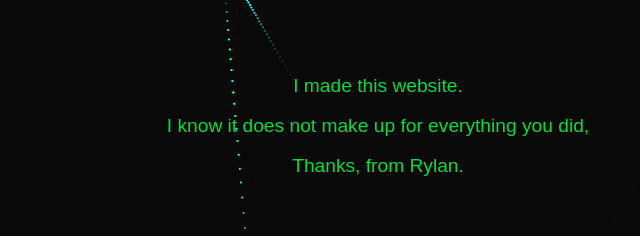
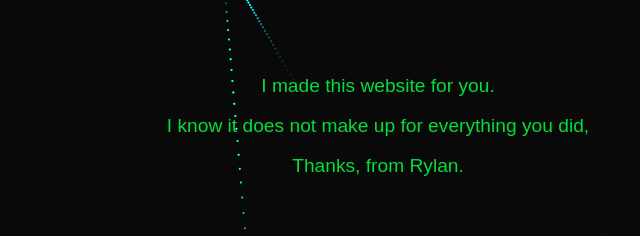
Before and after one commit to waflMAN07/happy_birthday, a plain HTML site: page index.html in a window 1280 px wide. Shown: the part 403-639 px from the top of the page, 262-902 px from the left. Drawn offline with Linux system fonts and the light colour scheme; a web font is replaced by a local one.

Commit message:
Update index.html

```diff
--- a/index.html
+++ b/index.html
@@ -20,7 +20,7 @@
       </div>
       <div class="flex-item">
         <p style="color : rgb(5, 221, 59);"  class="present">
-          I made this website.<br>
+          I made this website for you.<br>
           I know it does not make up for everything you did,<br>
           Thanks, from Rylan.
         </p>
```
